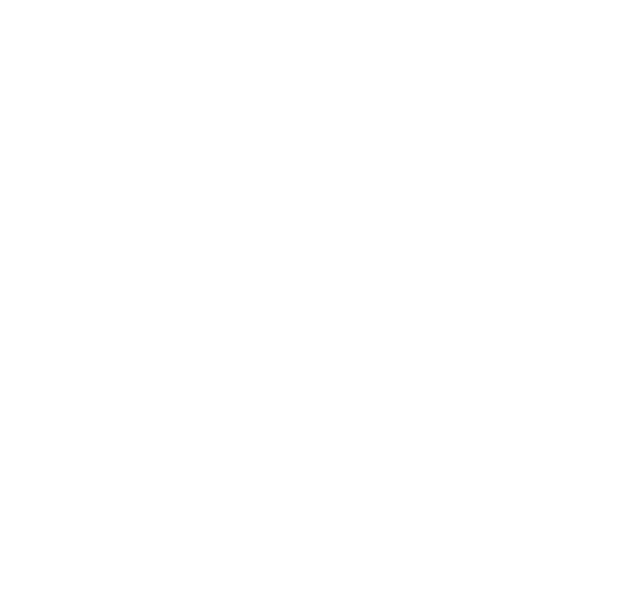
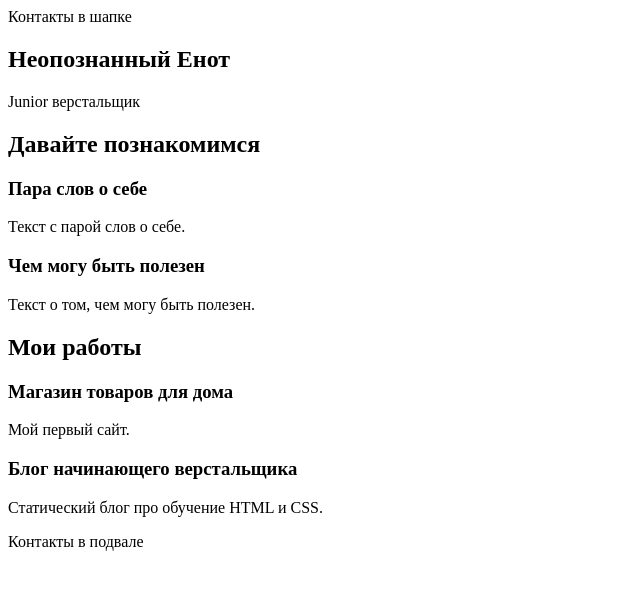
Before and after one commit to zaverstaiu/first-repo, a plain HTML site: page index.html in a window 1280 px wide. Shown: the whole page, without its empty margins (0-640 px from the left). Drawn offline with Linux system fonts and the light colour scheme.

Commit message:
add files

```diff
--- /dev/null
+++ b/css/outlines.css
@@ -0,0 +1,132 @@
+html,
+body {
+  margin: 0;
+  font-family: "Arial", sans-serif;
+  font-size: 14px;
+  line-height: 20px;
+}
+
+body {
+  min-width: 430px;
+  border: 2px dashed #c7e4ff;
+}
+
+html::before,
+body::before,
+header::before,
+footer::before,
+main::before {
+  color: #7fc1ff;
+}
+
+main,
+header,
+footer {
+  background-color: #f3faff;
+  border: 2px solid #7fc1ff;
+}
+
+nav,
+section,
+article,
+aside {
+  background-color: #f9f7ff;
+  border: 2px solid #9779ec;
+}
+
+nav::before,
+section::before,
+article::before,
+aside::before {
+  color: #9779ec;
+}
+
+h1,
+h2,
+h3 {
+  font-size: 18px;
+  background-color: #ffffff;
+  border: 2px solid #ff994f;
+}
+
+h1::before {
+  content: "h1";
+  color: #ff994f;
+}
+
+h2::before {
+  content: "h2";
+  color: #ff994f;
+}
+
+h3::before {
+  content: "h3";
+  color: #ff994f;
+}
+
+p {
+  background-color: #ffffff;
+  border: 2px solid #f36dff;
+}
+
+p::before {
+  color: #f36dff;
+  content: "p";
+}
+
+* {
+  position: relative;
+  padding: 25px 25px 20px;
+  margin: 0;
+  border-radius: 4px;
+}
+
+*:not(:last-child) {
+  margin-bottom: 20px;
+}
+
+*::before {
+  position: absolute;
+  top: 8px;
+  left: 10px;
+  font-weight: 700;
+  font-size: 11px;
+  line-height: 10px;
+  letter-spacing: 0.04em;
+}
+
+html::before {
+  content: "html";
+}
+
+body::before {
+  content: "body";
+}
+
+main::before {
+  content: "main";
+}
+
+header::before {
+  content: "header";
+}
+
+footer::before {
+  content: "footer";
+}
+
+section::before {
+  content: "section";
+}
+
+article::before {
+  content: "article";
+}
+
+aside::before {
+  content: "aside";
+}
+
+nav::before {
+  content: "nav";
+}
--- a/index.html
+++ b/index.html
@@ -1,12 +1,41 @@
 <!DOCTYPE html>
-<html lang="en">
+<html lang="ru">
 <head>
   <meta charset="UTF-8">
   <meta http-equiv="X-UA-Compatible" content="IE=edge">
   <meta name="viewport" content="width=device-width, initial-scale=1.0">
-  <title>Zaverstaiu</title>
+  <title>Портфолио Junior верстальщика</title>
 </head>
 <body>
+  <header class="page-header">
+    Контакты в шапке
+  </header>
 
+  <section class="hero-image">
+    <h1 class="heading">Неопознанный Енот</h1>
+    <p>Junior верстальщик</p>
+  </section>
+
+  <section class="intro">
+    <h2 class="subheading">Давайте познакомимся</h2>
+    <h3>Пара слов о себе</h3>
+    <p>Текст с парой слов о себе.</p>
+    <h3>Чем могу быть полезен</h3>
+    <p>Текст о том, чем могу быть полезен.</p>
+  </section>
+
+  <section class="portfolio">
+    <h2 class="subheading">Мои работы</h2>
+
+    <h3>Магазин товаров для дома</h3>
+    <p>Мой первый сайт.</p>
+
+    <h3>Блог начинающего верстальщика</h3>
+    <p>Статический блог про обучение HTML и CSS.</p>
+  </section>
+
+  <footer class="page-footer">
+    Контакты в подвале
+  </footer>
 </body>
 </html>
```
